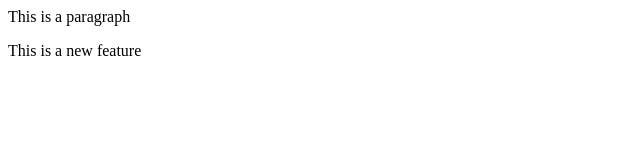
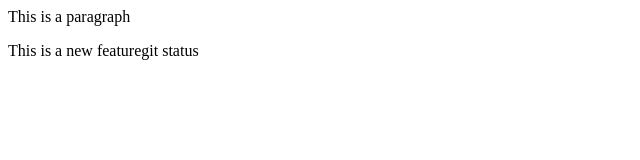
Before and after one commit to granthiparmeet-gif/localrepo, a plain HTML site: page index.html in a window 1280 px wide. Shown: the full height of the page, 0-640 px from the left. Drawn offline with Linux system fonts and the light colour scheme.

Commit message:
Added one more thing

```diff
--- a/index.html
+++ b/index.html
@@ -1,2 +1,2 @@
 <p>This is a paragraph</p>
-<p>This is a new feature</p>
+<p>This is a new featuregit status</p>
```
